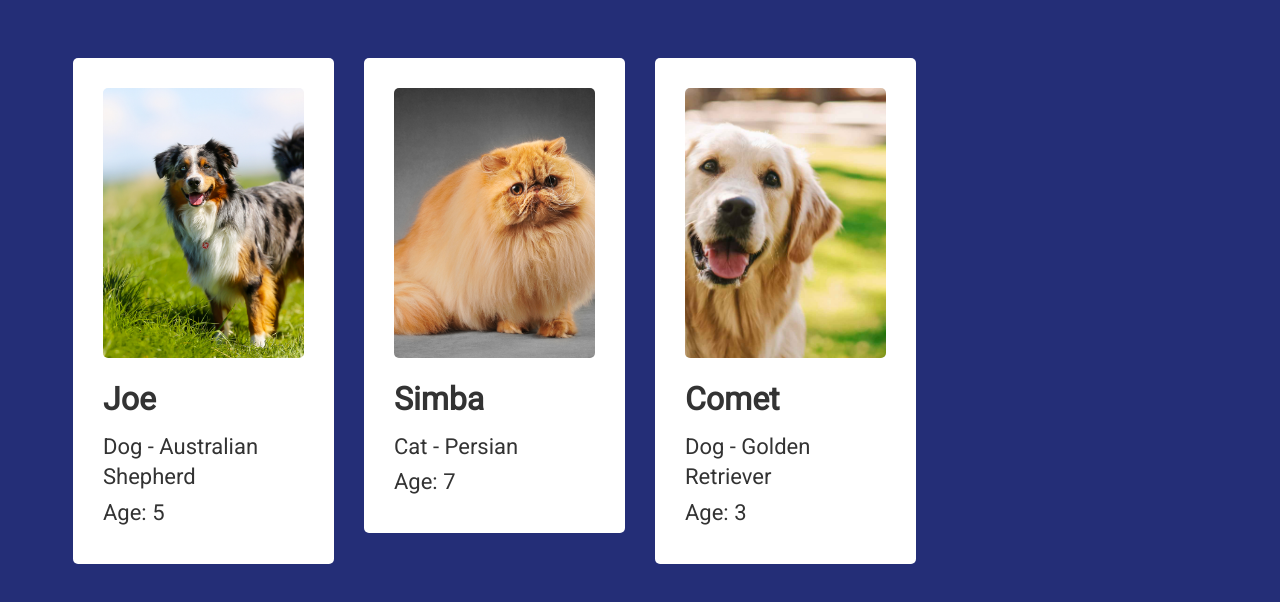
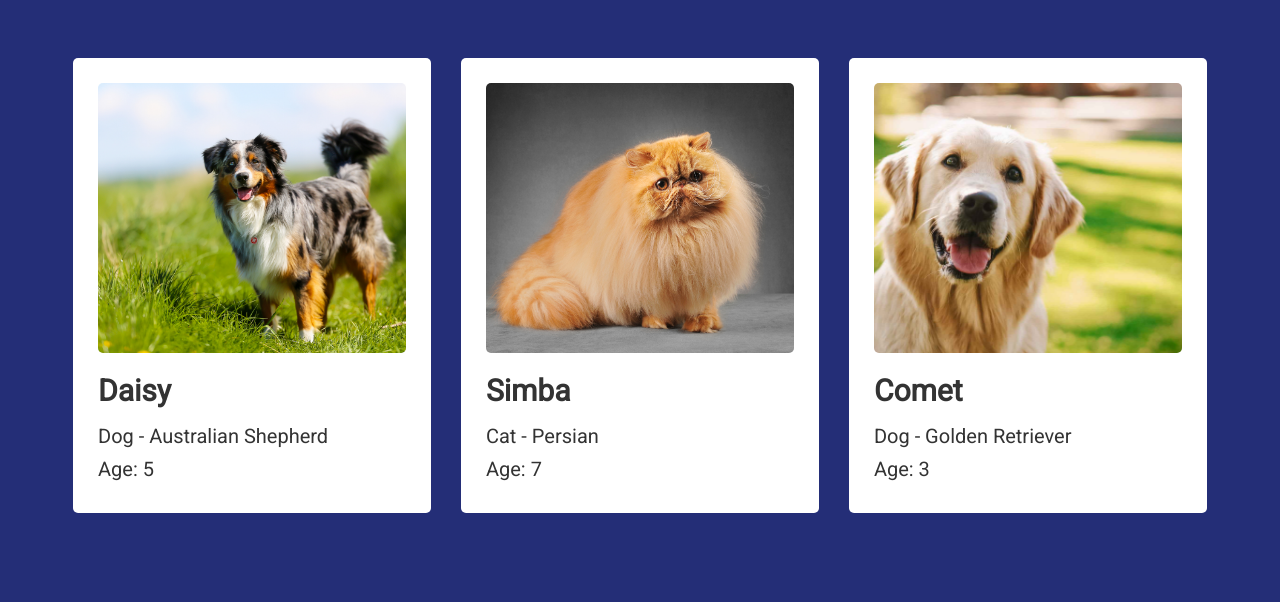
Before and after one commit to bibeva/JavaScript-Object-with-Challenge, a plain HTML site: page end/index.html in a window 1280 px wide. Drawn offline with Linux system fonts and the light colour scheme.

Commit message:
Minor updates

```diff
--- a/end/script.js
+++ b/end/script.js
@@ -5,7 +5,7 @@
 
 const pets = [
   {
-    name: 'Joe',
+    name: 'Daisy',
     type: 'Dog',
     breed: 'Australian Shepherd',
     age: 5,
--- a/end/style.css
+++ b/end/style.css
@@ -4,12 +4,12 @@ body {
   background: rgb(36, 46, 119);
   color: #fff;
   padding: 50px;
-  font: 22px/1.4 'Roboto', sans-serif;
+  font: 20px/1.4 'Roboto', sans-serif;
 }
 
 h2 {
   font-family: 'Roboto', sans-serif;
-  font-size: 32px;
+  font-size: 30px;
   line-height: 1.4;
   margin: 0 0 10px;
 }
@@ -17,10 +17,12 @@ h2 {
 main {
   display: flex;
   flex-wrap: wrap;
+  max-width: 1170px;
+  margin: 0 auto;
 }
 
 .outerCard {
-  width: 25%;
+  width: 33.33%;
   padding: 0 15px;
   box-sizing: border-box;
 }
@@ -29,7 +31,7 @@ main {
   background: #fff;
   color: #333;
   border-radius: 5px;
-  padding: 30px;
+  padding: 25px;
 }
 
 img {
```
